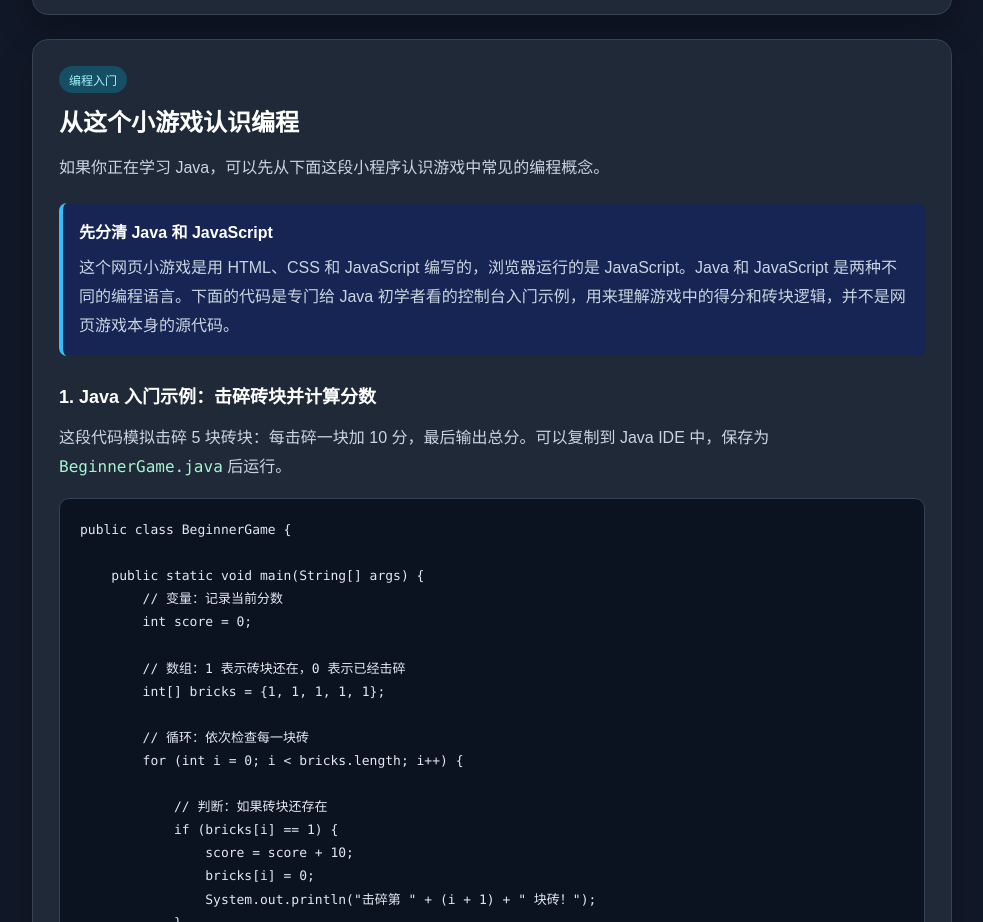
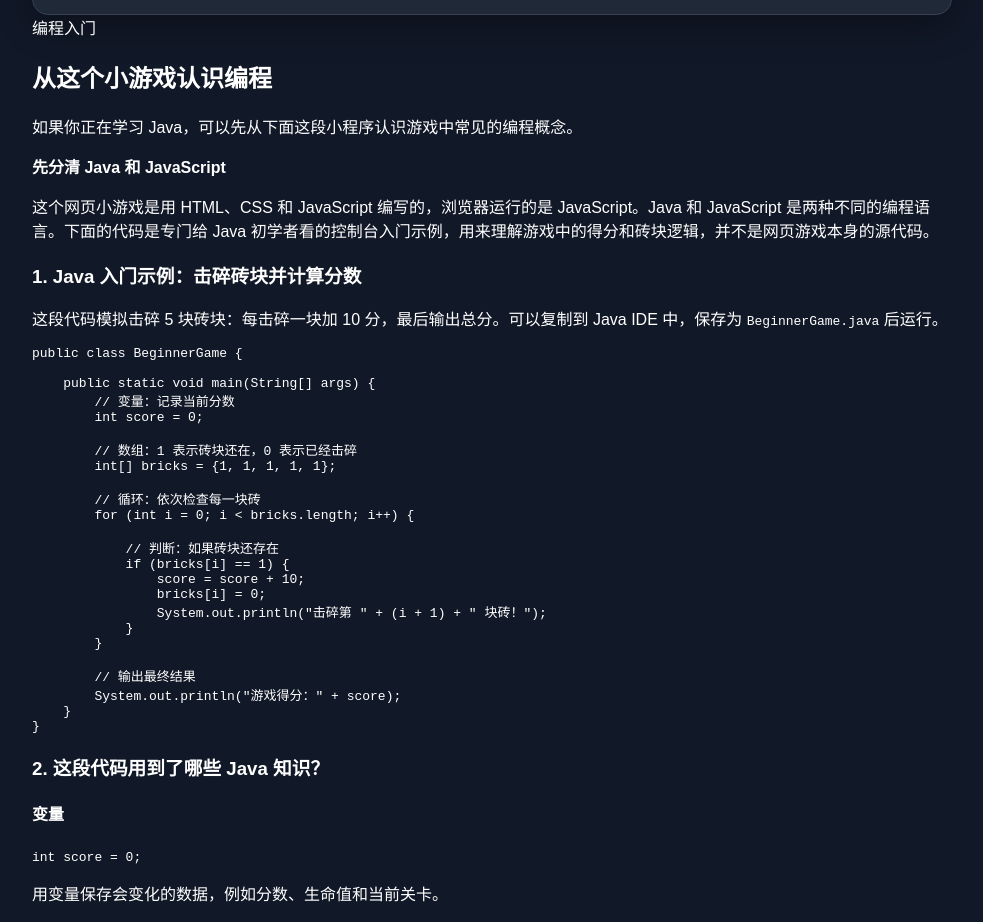
Before and after one commit to VicarDZP/brick-breaker, a plain HTML site: page index.html in a window 1280 px wide. Shown: the part 1010-1932 px from the top of the page, without its empty margins (148-1131 px from the left). Drawn offline with Linux system fonts and the light colour scheme.

Commit message:
Update style.css

```diff
--- a/style.css
+++ b/style.css
@@ -155,137 +155,3 @@ canvas {
         flex: 1;
     }
 }
-
-/* Java 初学者教学区域 */
-.learning-section {
-    margin-top: 24px;
-    padding: 26px;
-    background: #1f2937;
-    border: 1px solid #374151;
-    border-radius: 16px;
-    box-shadow: 0 12px 35px rgba(0, 0, 0, 0.18);
-}
-
-.learning-heading {
-    margin-bottom: 20px;
-}
-
-.learning-tag {
-    display: inline-block;
-    margin-bottom: 10px;
-    padding: 5px 10px;
-    border-radius: 999px;
-    background: #164e63;
-    color: #a5f3fc;
-    font-size: 12px;
-}
-
-.learning-heading h2 {
-    margin: 0 0 10px;
-    font-size: 24px;
-}
-
-.learning-heading p,
-.learning-note p,
-.learning-description {
-    color: #cbd5e1;
-    line-height: 1.8;
-}
-
-.learning-note {
-    margin: 18px 0 24px;
-    padding: 16px;
-    border-left: 4px solid #38bdf8;
-    border-radius: 8px;
-    background: #172554;
-    line-height: 1.7;
-}
-
-.learning-note p {
-    margin: 8px 0 0;
-}
-
-.learning-section h3 {
-    margin: 26px 0 10px;
-    font-size: 18px;
-}
-
-.learning-section code {
-    color: #a7f3d0;
-    font-family: Consolas, "Courier New", monospace;
-}
-
-.code-example {
-    overflow-x: auto;
-    margin: 14px 0 22px;
-    padding: 20px;
-    border: 1px solid #334155;
-    border-radius: 10px;
-    background: #0b1220;
-    color: #e2e8f0;
-    font-size: 13px;
-    line-height: 1.7;
-    tab-size: 4;
-}
-
-.code-example code {
-    color: #e2e8f0;
-}
-
-.concept-grid {
-    display: grid;
-    grid-template-columns: repeat(2, minmax(0, 1fr));
-    gap: 12px;
-    margin-top: 14px;
-}
-
-.concept-card {
-    padding: 16px;
-    border: 1px solid #374151;
-    border-radius: 10px;
-    background: #182333;
-}
-
-.concept-card h4 {
-    margin: 0 0 10px;
-    color: #93c5fd;
-}
-
-.concept-card p {
-    margin: 10px 0 0;
-    color: #cbd5e1;
-    font-size: 13px;
-    line-height: 1.7;
-}
-
-.file-list {
-    padding-left: 22px;
-    color: #cbd5e1;
-    line-height: 2;
-}
-
-.site-footer {
-    padding: 18px 8px 4px;
-    color: #9ca3af;
-    text-align: center;
-    font-size: 13px;
-}
-
-@media (max-width: 600px) {
-    .learning-section {
-        padding: 18px 14px;
-    }
-
-    .learning-heading h2 {
-        font-size: 21px;
-    }
-
-    .concept-grid {
-        grid-template-columns: 1fr;
-    }
-
-    .code-example {
-        padding: 14px;
-        font-size: 12px;
-    }
-}
```
